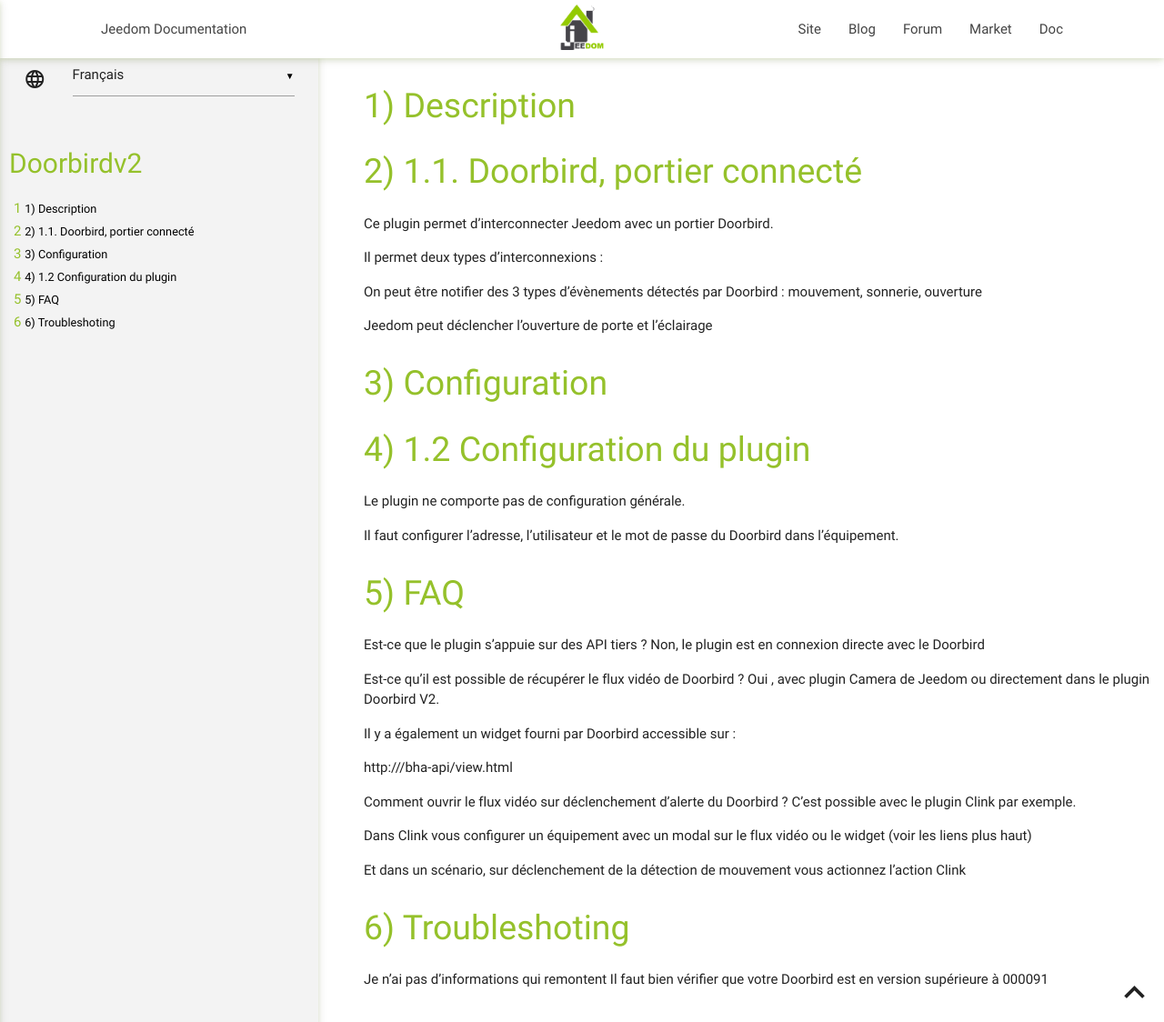
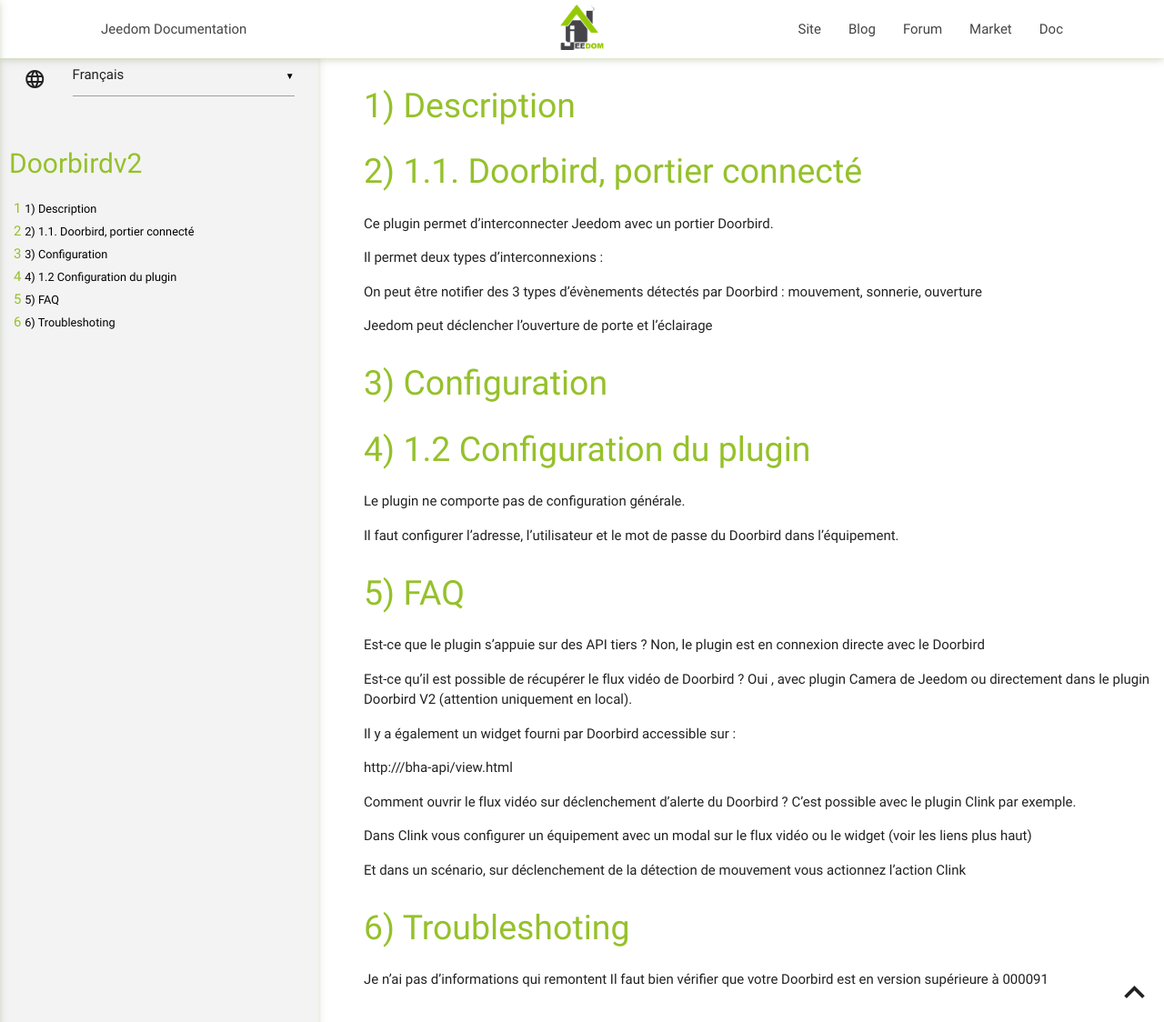
Before and after one commit to vegeta0911/Doorbirdv2, a Jekyll site: the page built from docs/fr_FR/index.md, in a window 1280 px wide and 1124 px high. Shown: the whole window at 91% size. Built offline with Jekyll 4.4.1, drawn with Linux system fonts in a browser that asks for light colours; our own code applies the rules of GitHub Pages for plain Markdown files.

Commit message:
Update index.md

```diff
--- a/docs/fr_FR/index.md
+++ b/docs/fr_FR/index.md
@@ -28,7 +28,7 @@ Est-ce que le plugin s’appuie sur des API tiers ?
 Non, le plugin est en connexion directe avec le Doorbird
 
 Est-ce qu’il est possible de récupérer le flux vidéo de Doorbird ?
-Oui , avec plugin Camera de Jeedom ou directement dans le plugin Doorbird V2.
+Oui , avec plugin Camera de Jeedom ou directement dans le plugin Doorbird V2 (attention uniquement en local).
 
 Il y a également un widget fourni par Doorbird accessible sur :
 
```
